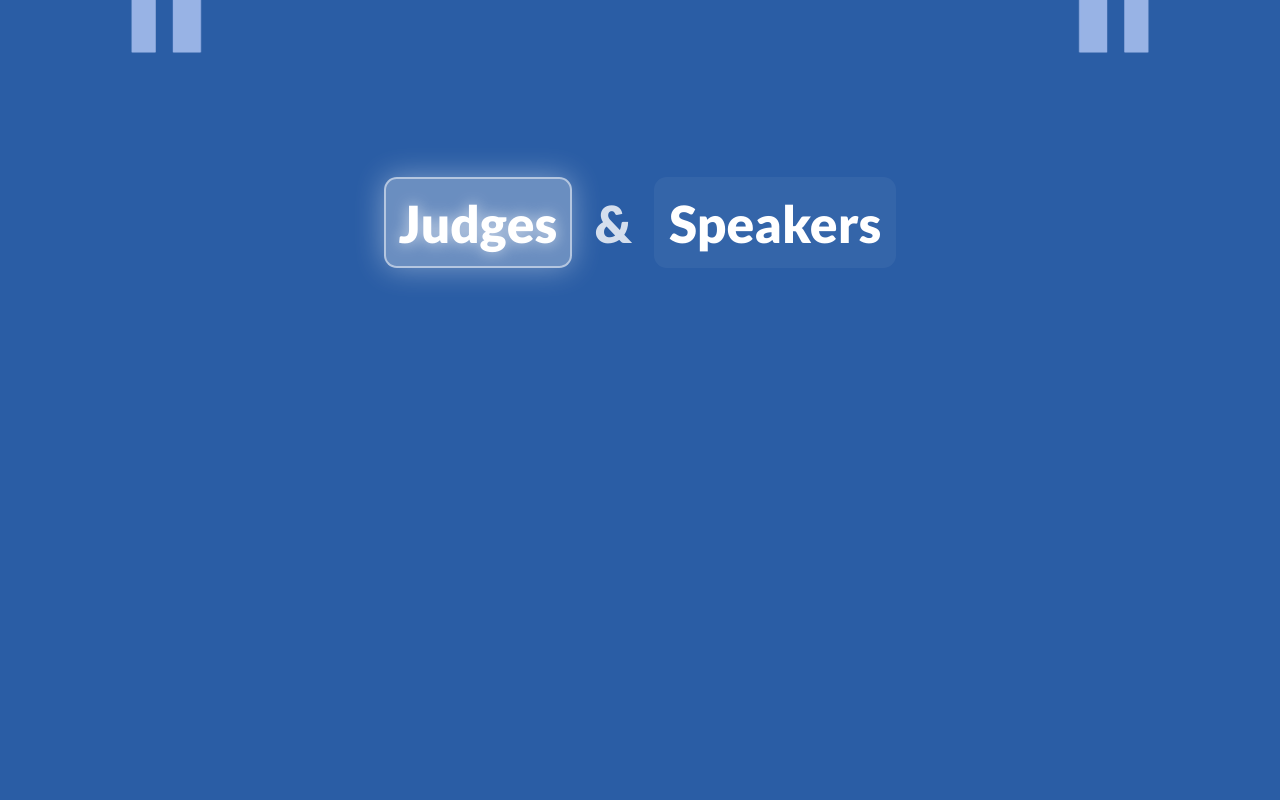
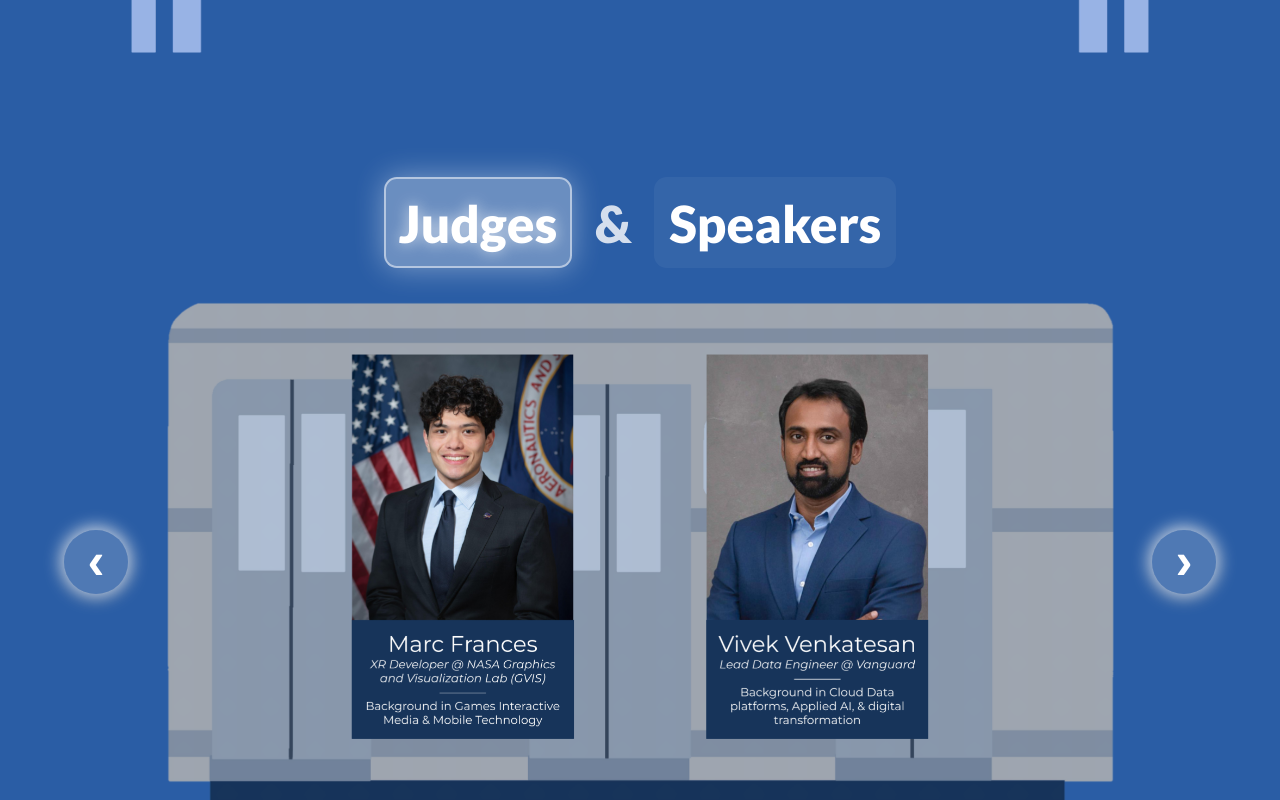
Before and after one commit to cu-divhacks/2025website, a React (Create React App) app in the folder 2025divhacks/: page / in a window 1280 px wide. Shown: the part 3054-3854 px from the top of the page. Built offline with nearby package versions, Linux system fonts and the light colour scheme.

Commit message:
added mobile text englargement for team page, sorta fixed the trains for mobile (something is amiss)

```diff
--- a/2025divhacks/src/App.css
+++ b/2025divhacks/src/App.css
@@ -367,14 +367,23 @@ html, body, #root {
 .image-container1 .train {
   top: 0%;
   left: 0%;
+  width: 100%;
+  height: auto;
 }
 
 .train-slide-container {
-  position: relative;
-  width: 85%;
+  display: flex;
+  align-items: center;
+  justify-content: center;
+  min-width: 0;
+}
+
+.train, .train-slide-container img {
+  width: 100%;
+  max-width: 100%;
+  min-width: 0;
   height: auto;
-  display: flex;
-  align-items: center;
+  display: block;
 }
 
 .train.slide-out-left {
@@ -439,8 +448,8 @@ html, body, #root {
 
 .train-carousel-container {
   position: relative;
-  margin-top: 50%;
-  width: 90%;
+  margin: 50vw auto 0 auto;
+  width: 80vw;
   height: auto;
   display: flex;
   flex-direction: column;
@@ -448,104 +457,44 @@ html, body, #root {
   justify-content: center;
   z-index: 9998;
   pointer-events: auto;
-  opacity: 0;
-  animation: fadeIn 0.5s ease-in-out 1s forwards;
+  opacity: 1;
+  animation: none;
 }
 
 .carousel-arrow {
   position: absolute;
-  margin-top: 50%;
-  background: #ffffff;
-  border: 0.3vw solid #2A5DA5;
-  border-radius: 50%;
-  width: 6vw;
-  height: 6vw;
-  font-size: 3vw;
-  color: #2A5DA5;
+  margin-top: 45vw;
+  background: rgba(255, 255, 255, 0.178);
+  border: none;
+  border-radius: 50vw;
+  width: 5vw;
+  height: 5vw;
+  font-size: 4vw;
+  color: #fff;
+  font-weight: 900;
   cursor: pointer;
   display: flex;
   align-items: center;
   justify-content: center;
   z-index: 10000;
-  box-shadow: 0 0.3vw 1.5vw rgba(0, 0, 0, 0.4);
+  box-shadow: 0 0 16px 4px rgba(255,255,255,0.7), 0 0.3vw 1.5vw rgba(0, 0, 0, 0.2);
   user-select: none;
   pointer-events: auto;
   transition: all 0.3s ease;
-  min-width: 50px;
-  min-height: 50px;
-  max-width: 120px;
-  max-height: 120px;
 }
 
 .carousel-arrow:hover {
-  background: rgba(255, 255, 255, 1);
+  background: rgba(255, 255, 255, 0.293);
   transform: scale(1.15);
-  box-shadow: 0 0.6vw 2vw rgba(0, 0, 0, 0.4);
-  border-color: #1e4a8a;
+  box-shadow: 0 0 32px 8px rgba(255,255,255,0.9), 0 0.6vw 2vw rgba(0, 0, 0, 0.3);
 }
 
 .carousel-arrow-left {
-  left: 2%;
+  left: -5vw;
 }
 
 .carousel-arrow-right {
-  right: 2%;
-}
-
-/* Responsive carousel arrows */
-@media (max-width: 1200px) {
-  .carousel-arrow {
-    width: 7vw;
-    height: 7vw;
-    font-size: 3.5vw;
-    border-width: 0.35vw;
-    min-width: 60px;
-    min-height: 60px;
-    max-width: 100px;
-    max-height: 100px;
-  }
-}
-
-@media (max-width: 799px) {
-  .carousel-arrow {
-    width: 8vw;
-    height: 8vw;
-    font-size: 4vw;
-    border-width: 0.4vw;
-    min-width: 50px;
-    min-height: 50px;
-    max-width: 80px;
-    max-height: 80px;
-  }
-
-  .carousel-arrow-left {
-    left: 1%;
-  }
-
-  .carousel-arrow-right {
-    right: 1%;
-  }
-}
-
-@media (max-width: 480px) {
-  .carousel-arrow {
-    width: 10vw;
-    height: 10vw;
-    font-size: 5vw;
-    border-width: 0.5vw;
-    min-width: 45px;
-    min-height: 45px;
-    max-width: 70px;
-    max-height: 70px;
-  }
-
-  .carousel-arrow-left {
-    left: 0.5%;
-  }
-
-  .carousel-arrow-right {
-    right: 0.5%;
-  }
+  right: -5vw;
 }
 
 
@@ -1218,10 +1167,12 @@ html, body, #root {
 
 .stats-grid {
   display: grid;
-  grid-template-columns: repeat(3, minmax(180px, 1fr));
+  grid-template-columns: repeat(3, 20vw);
   gap: 2vw;
   margin: 0 auto;
   width: 100%;
+  max-width: 80vw;
+  justify-content: center;
 }
 
 .stat-item {
@@ -1251,7 +1202,7 @@ html, body, #root {
 }
 
 .stat-label {
-  color: #bdbdbd;
+  color: #ffffff;
   font-size: 1.1vw;
   font-family: 'Lato', sans-serif;
   font-weight: 500;
@@ -1530,33 +1481,24 @@ html, body, #root {
 
 /* Responsive train carousel and images */
 @media (max-width: 799px) {
-  /* .train-carousel-container {
-    margin-top: 20vw;
-    width: 98vw;
-    max-width: 100vw;
-    padding: 0 1vw;
-  }
-  .train-slide-container {
+  .train-carousel-container {
     width: 100vw;
-    max-width: 100vw;
-    min-width: 0;
-    justify-content: center;
-  }
-  .train {
-    max-width: 80vw;
-    width: 80vw;
-    height: auto;
-  }
+  }
+
   .carousel-arrow {
-    width: 12vw;
-    height: 12vw;
-    font-size: 6vw;
-    min-width: 40px;
-    min-height: 40px;
-    max-width: 60px;
-    max-height: 60px;
-    margin-top: 0;
-  } */
+    margin-top: 50vw;
+    width: 6vw;
+    height: 6vw;
+    font-size: 5vw;
+  }
+
+  .carousel-arrow-left {
+    left: 2vw;
+  }
+
+  .carousel-arrow-right {
+    right: 2vw;
+  }
 }
 
 @media (max-width: 799px) {
@@ -1594,10 +1536,7 @@ html, body, #root {
     right: 0 !important;
     width: auto !important;
   }
-  .train-slide-container, .train-carousel-container {
-    max-width: 100vw !important;
-    overflow-x: hidden;
-  }
+
 }
 
 @media (max-width: 799px) {
@@ -1609,13 +1548,6 @@ html, body, #root {
     width: 100%;
     height: 100%;
     object-fit: contain;
-  }
-}
-
-@media (max-width: 799px) {
-  .stats-grid {
-    grid-template-columns: repeat(2, 1fr) !important;
-    gap: 4vw;
   }
 }
 
@@ -1662,16 +1594,6 @@ html, body, #root {
 
 
 @media (max-width: 799px) {
-  .train-carousel-container {
-    opacity: 1;
-    animation: none;
-    display: flex;
-    position: relative;
-    z-index: 10;
-  }
-}
-
-@media (max-width: 799px) {
   .about-section {
     flex-direction: column;
     align-items: center;
@@ -1702,3 +1624,19 @@ html, body, #root {
   -webkit-backdrop-filter: blur(10px);
   border: 1.5px solid rgba(255,255,255,0.25);
 }
+
+@media (max-width: 799px) {
+  .team-header p {
+    font-size: 3vw;
+  }
+  .team-name {
+    font-size: 4vw;
+  }
+  .team-role {
+    font-size: 3vw;
+  }
+  .team-email {
+    font-size: 3vw;
+    padding: 0.5vw 1vw;
+  }
+}
```
